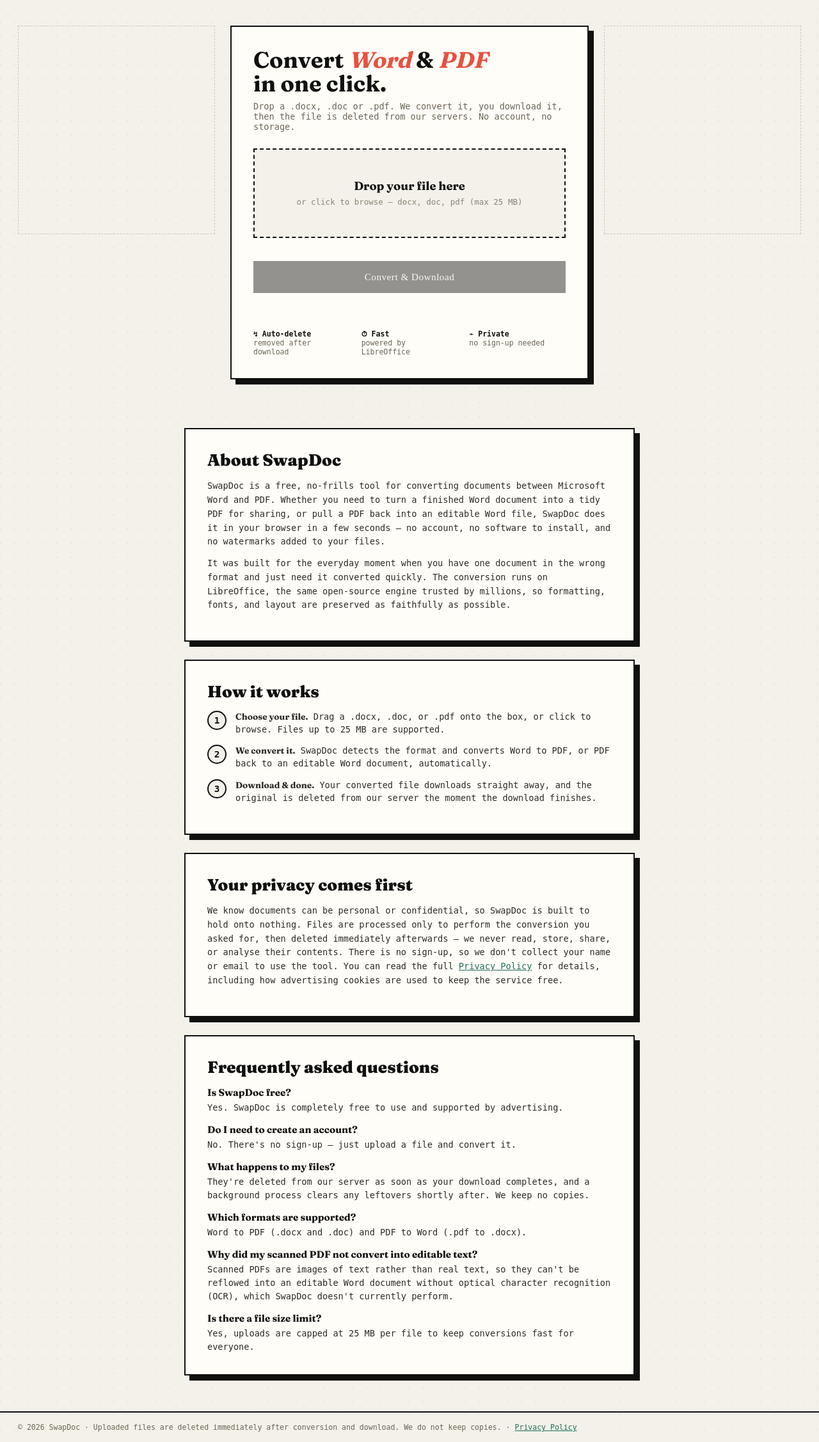
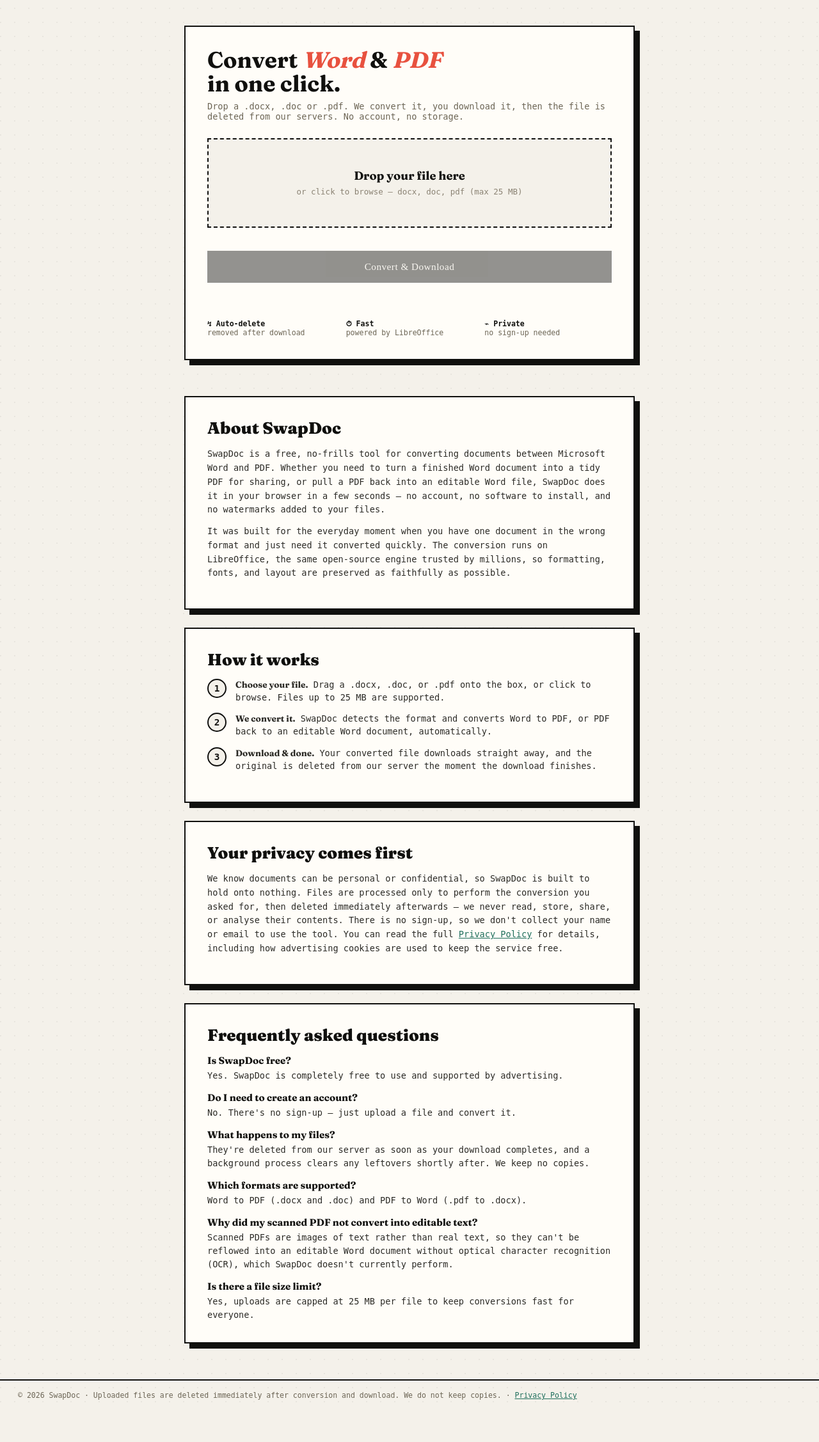
Before and after one commit to JoeBishop03/swapdoc, a Flask app: page / in a window 1280 px wide. Shown: the part 76-2330 px from the top of the page at 64% size. After the commit the page ends 2264 px from the top, so only its background shows below. Run offline with Flask 3, Linux system fonts and the light colour scheme; parts of the project's set-up code (start-up, migrations or seed data) failed here and were passed over; some web fonts are replaced.

Commit message:
Update index.html

```diff
--- a/templates/index.html
+++ b/templates/index.html
@@ -3,9 +3,57 @@
 <head>
 <meta charset="UTF-8">
 <meta name="viewport" content="width=device-width, initial-scale=1.0">
-<title>SwapDoc — Word ⇄ PDF Converter</title>
+<title>SwapDoc — Free Word to PDF & PDF to Word Converter (No Sign-up)</title>
+<meta name="description" content="Convert Word to PDF and PDF to Word free online. No account, no watermarks — files are deleted right after download. Fast, private .docx, .doc and .pdf conversion.">
+<link rel="canonical" href="https://www.swapdoc.co.uk/">
+<meta name="robots" content="index, follow">
 
-<!-- ===== GOOGLE ADSENSE (replace ca-pub-XXXX with your publisher ID) ===== -->
+<!-- Open Graph (link previews on social / messaging) -->
+<meta property="og:type" content="website">
+<meta property="og:site_name" content="SwapDoc">
+<meta property="og:title" content="SwapDoc — Free Word ⇄ PDF Converter">
+<meta property="og:description" content="Convert Word to PDF and PDF to Word free online. No account, no watermarks, files deleted after download.">
+<meta property="og:url" content="https://www.swapdoc.co.uk/">
+<meta name="twitter:card" content="summary">
+<meta name="twitter:title" content="SwapDoc — Free Word ⇄ PDF Converter">
+<meta name="twitter:description" content="Convert Word to PDF and PDF to Word free online. No account, no watermarks, files deleted after download.">
+
+<!-- Structured data: describes the tool and the FAQ for richer search results -->
+<script type="application/ld+json">
+{
+  "@context": "https://schema.org",
+  "@graph": [
+    {
+      "@type": "WebApplication",
+      "name": "SwapDoc",
+      "url": "https://www.swapdoc.co.uk/",
+      "applicationCategory": "Utility",
+      "operatingSystem": "Any (web-based)",
+      "description": "Free online converter for Word to PDF and PDF to Word. No account, no watermarks, files deleted after download.",
+      "offers": { "@type": "Offer", "price": "0", "priceCurrency": "GBP" }
+    },
+    {
+      "@type": "FAQPage",
+      "mainEntity": [
+        { "@type": "Question", "name": "Is SwapDoc free?",
+          "acceptedAnswer": { "@type": "Answer", "text": "Yes. SwapDoc is completely free to use and supported by advertising." } },
+        { "@type": "Question", "name": "Do I need to create an account?",
+          "acceptedAnswer": { "@type": "Answer", "text": "No. There is no sign-up — just upload a file and convert it." } },
+        { "@type": "Question", "name": "What happens to my files?",
+          "acceptedAnswer": { "@type": "Answer", "text": "They are deleted from our server as soon as your download completes, and a background process clears any leftovers shortly after. We keep no copies." } },
+        { "@type": "Question", "name": "Which formats are supported?",
+          "acceptedAnswer": { "@type": "Answer", "text": "Word to PDF (.docx and .doc) and PDF to Word (.pdf to .docx)." } },
+        { "@type": "Question", "name": "Why did my scanned PDF not convert into editable text?",
+          "acceptedAnswer": { "@type": "Answer", "text": "Scanned PDFs are images of text rather than real text, so they cannot be reflowed into an editable Word document without optical character recognition (OCR), which SwapDoc does not currently perform." } },
+        { "@type": "Question", "name": "Is there a file size limit?",
+          "acceptedAnswer": { "@type": "Answer", "text": "Yes, uploads are capped at 25 MB per file to keep conversions fast for everyone." } }
+      ]
+    }
+  ]
+}
+</script>
+
+<!-- ===== GOOGLE ADSENSE ===== -->
 <script async src="https://pagead2.googlesyndication.com/pagead/js/adsbygoogle.js?client=ca-pub-5734256894506579" crossorigin="anonymous"></script>
 
 <link rel="preconnect" href="https://fonts.googleapis.com">
@@ -36,10 +84,9 @@
     font-family:"Fraunces",serif;font-weight:900;font-size:1.9rem;letter-spacing:-.5px;
   }
   header .tag{font-size:.78rem;color:var(--accent2);}
-  .wrap{flex:1;display:grid;grid-template-columns:1fr minmax(320px,560px) 1fr;gap:24px;padding:40px 28px;align-items:start;}
-  @media(max-width:980px){.wrap{grid-template-columns:1fr;}}
-  .ad-rail{position:sticky;top:24px;min-height:300px;border:1px dashed var(--line);
-    display:flex;align-items:center;justify-content:center;font-size:.7rem;color:#9a917f;text-align:center;padding:12px;}
+  .wrap{flex:1 0 auto;max-width:760px;width:100%;margin:0 auto;padding:40px 28px 0;}
+  .ad-inline{margin:28px auto 0;text-align:center;min-height:0;}
+  .ad-inline ins{display:block;}
   .card{
     background:#fffdf8;border:2px solid var(--ink);
     box-shadow:8px 8px 0 var(--ink);padding:34px;
@@ -74,7 +121,7 @@
   .badges>div{flex:1 1 130px;}
   .badges b{color:var(--ink);}
   footer{border-top:2px solid var(--ink);padding:16px 28px;font-size:.72rem;color:#6c6555;}
-  .content{max-width:760px;margin:0 auto;padding:8px 28px 56px;}
+  .content{max-width:760px;margin:0 auto;padding:0 28px 56px;}
   .content section{
     background:#fffdf8;border:2px solid var(--ink);box-shadow:8px 8px 0 var(--ink);
     padding:32px 34px;margin-top:28px;
@@ -105,15 +152,6 @@
 
 <div class="wrap">
 
-  <!-- LEFT AD -->
-  <aside class="ad-rail">
-    <ins class="adsbygoogle" style="display:block;width:100%;height:300px"
-         data-ad-client="ca-pub-5734256894506579"
-         data-ad-slot="0000000000"
-         data-ad-format="auto" data-full-width-responsive="true"></ins>
-    <script>(adsbygoogle = window.adsbygoogle || []).push({});</script>
-  </aside>
-
   <main class="card">
     <div class="hero">Convert <em>Word</em> &amp; <em>PDF</em><br>in one click.</div>
     <p class="sub">Drop a .docx, .doc or .pdf. We convert it, you download it, then the file is deleted from our servers. No account, no storage.</p>
@@ -135,14 +173,14 @@
     </div>
   </main>
 
-  <!-- RIGHT AD -->
-  <aside class="ad-rail">
-    <ins class="adsbygoogle" style="display:block;width:100%;height:300px"
+  <!-- AD (below converter) -->
+  <div class="ad-inline">
+    <ins class="adsbygoogle" style="display:block"
          data-ad-client="ca-pub-5734256894506579"
-         data-ad-slot="1111111111"
+         data-ad-slot="0000000000"
          data-ad-format="auto" data-full-width-responsive="true"></ins>
     <script>(adsbygoogle = window.adsbygoogle || []).push({});</script>
-  </aside>
+  </div>
 </div>
 
 <div class="content">
@@ -157,6 +195,15 @@
     open-source engine trusted by millions, so formatting, fonts, and layout are preserved
     as faithfully as possible.</p>
   </section>
+
+  <!-- AD (in content) -->
+  <div class="ad-inline">
+    <ins class="adsbygoogle" style="display:block"
+         data-ad-client="ca-pub-5734256894506579"
+         data-ad-slot="1111111111"
+         data-ad-format="auto" data-full-width-responsive="true"></ins>
+    <script>(adsbygoogle = window.adsbygoogle || []).push({});</script>
+  </div>
 
   <section>
     <h2>How it works</h2>
```
